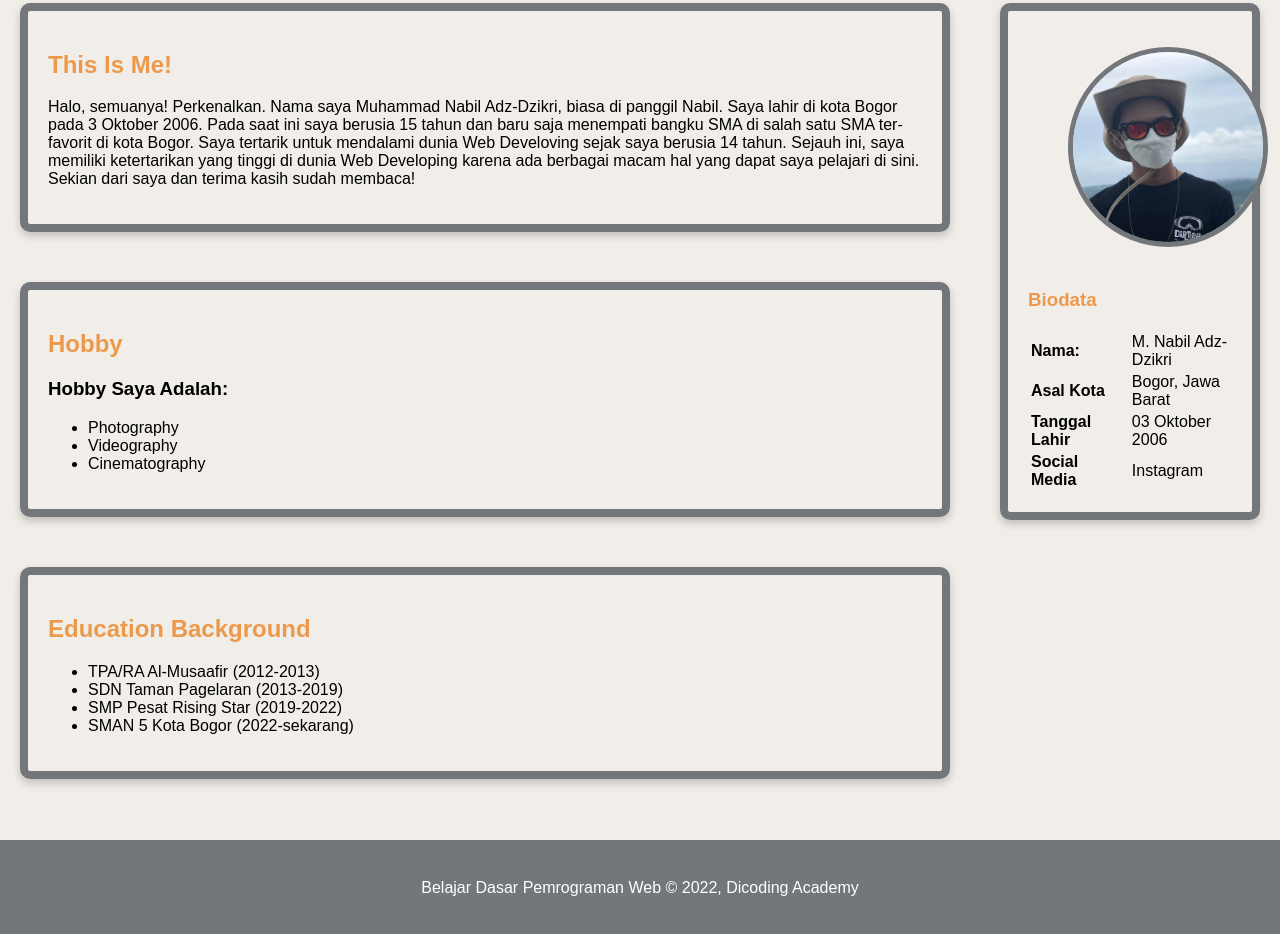
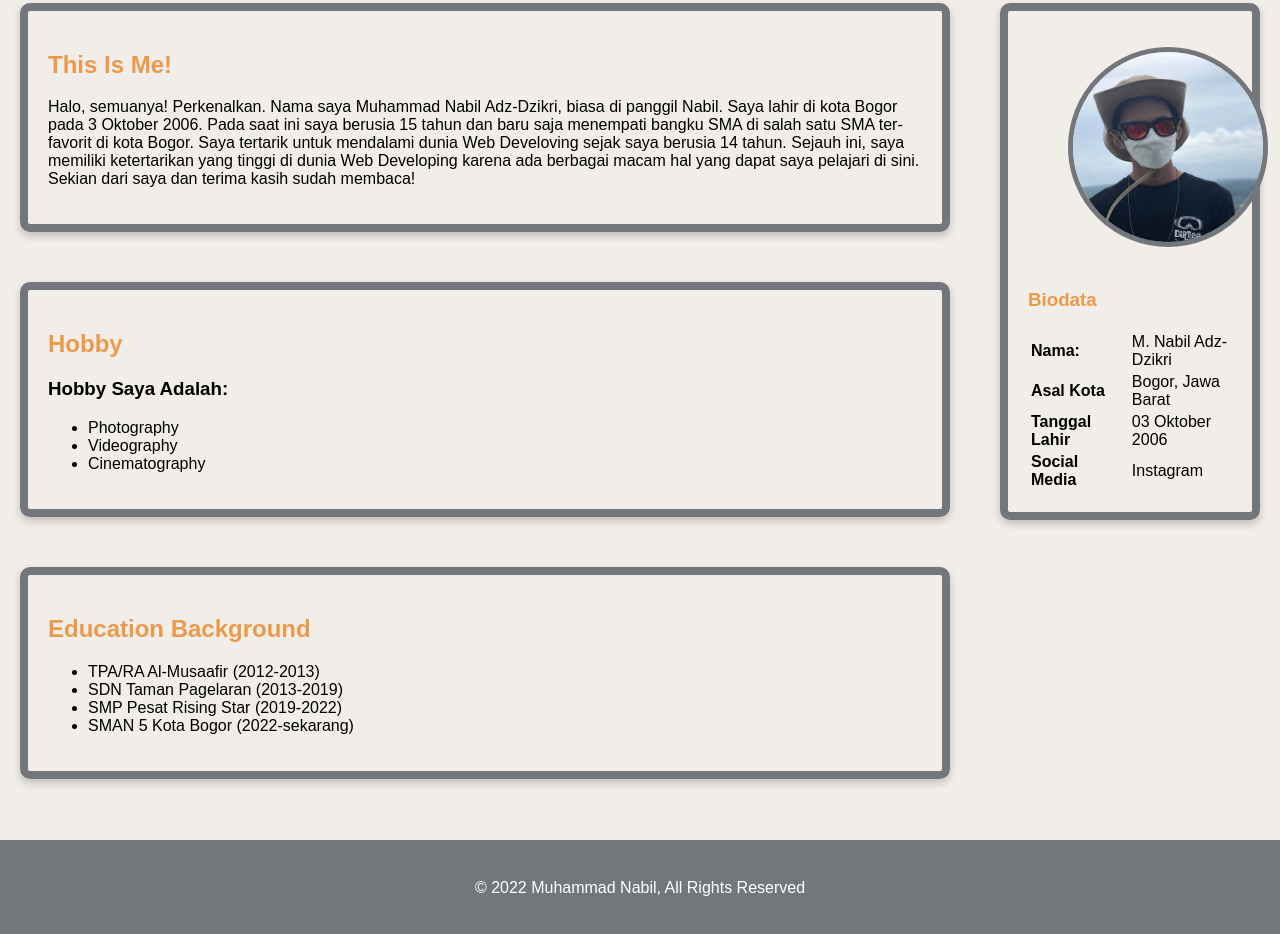
Before and after one commit to mnabiladzikri/BiodataNabil, a plain HTML site: page index.html in a window 1280 px wide. Shown: the part 336-1270 px from the top of the page. Drawn offline with Linux system fonts and the light colour scheme; a web font is replaced by a local one.

Commit message:
changing footer html

```diff
--- a/index.html
+++ b/index.html
@@ -100,7 +100,7 @@
     </main>
 
     <footer>
-        <p>Belajar Dasar Pemrograman Web &#169; 2022, Dicoding Academy</p>
+        <p>&#169; 2022 Muhammad Nabil, All Rights Reserved</p>
     </footer>
 
     <!--  -->
```
